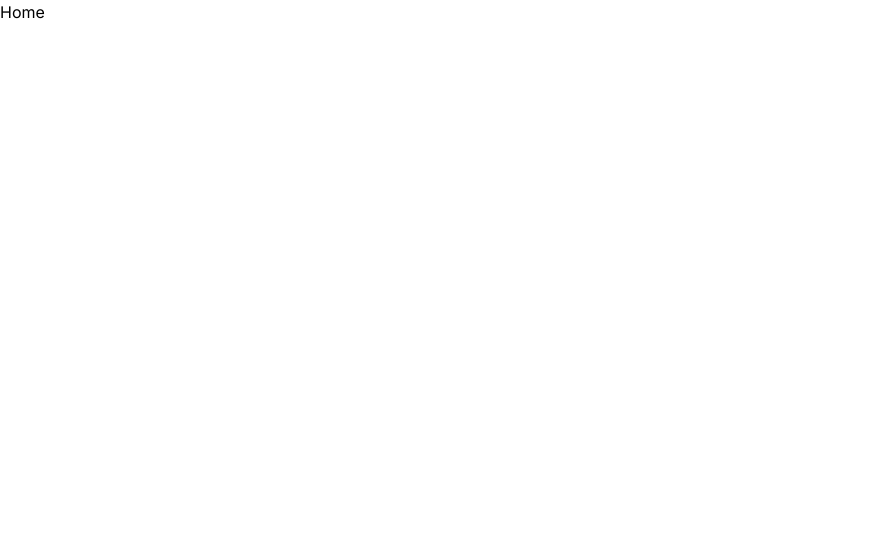
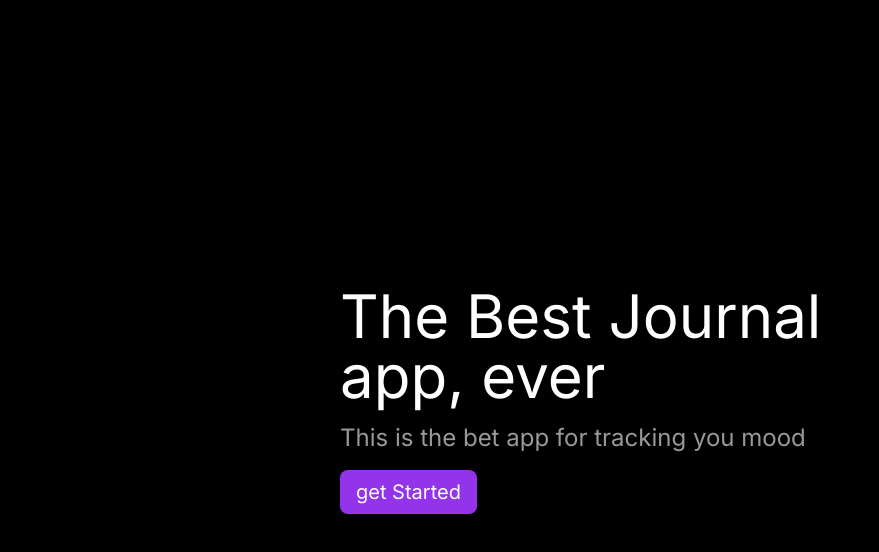
Before and after one commit to necastle88/MoodsAI, a Next.js app in the folder ai-mood-tracker/: page / in a window 1280 px wide. Shown: the top 552 px of the page, without its empty margins (0-879 px from the left). Built offline with nearby package versions, Linux system fonts and the light colour scheme.

Commit message:
creating routes

```diff
--- a/ai-mood-tracker/app/layout.tsx
+++ b/ai-mood-tracker/app/layout.tsx
@@ -1,11 +1,12 @@
 import './globals.css'
 import { Inter } from 'next/font/google'
+import { ClerkProvider } from '@clerk/nextjs';
 
 const inter = Inter({ subsets: ['latin'] })
 
 export const metadata = {
-  title: 'Create Next App',
-  description: 'Generated by create next app',
+  title: 'Moody',
+  description: 'Journal your moods',
 }
 
 export default function RootLayout({
@@ -14,8 +15,10 @@ export default function RootLayout({
   children: React.ReactNode
 }) {
   return (
-    <html lang="en">
-      <body className={inter.className}>{children}</body>
-    </html>
+    <ClerkProvider>
+      <html lang="en">
+        <body className={inter.className}>{children}</body>
+      </html>
+    </ClerkProvider>
   )
 }
--- /dev/null
+++ b/ai-mood-tracker/app/new-user/page.tsx
@@ -0,0 +1,5 @@
+const NewUser = () => {
+    return <div>Yo</div>
+}
+
+export default NewUser;
--- a/ai-mood-tracker/app/page.tsx
+++ b/ai-mood-tracker/app/page.tsx
@@ -1,5 +1,19 @@
+import Link from "next/link";
+
 export default function Home() {
   return (
-    <p>Home</p>
+    <div className="w-screen h-screen bg-black flex justify-center items-center text-white">
+      <div className="w-full max-w-[600px] mx-auto">
+        <h1 className="text-6xl mb-4">The Best Journal app, ever</h1>
+        <p className="text-2xl text-white/60 mb-4">This is the bet app for tracking you mood</p>
+        <div>
+          <Link href="/journal">
+          <button className="bg-purple-600 px-4 py-2 rounded-lg text-xl">
+            get Started
+          </button>
+          </Link>
+        </div>
+      </div>
+    </div>
   )
 }
--- /dev/null
+++ b/ai-mood-tracker/app/sign-in/[[...sign-in]]/page.tsx
@@ -0,0 +1,7 @@
+import { SignIn } from "@clerk/nextjs";
+
+const SignUpPage = () => {
+    return <SignIn />
+}
+
+export default SignUpPage;
--- /dev/null
+++ b/ai-mood-tracker/app/sign-up/[[...sign-up]]/page.tsx
@@ -0,0 +1,7 @@
+import { SignUp } from "@clerk/nextjs";
+
+const SignUpPage = () => {
+    return <SignUp redirectUrl="/new-user" afterSignUpUrl="/new-user" />
+}
+
+export default SignUpPage;
```
Also changed, not shown: ai-mood-tracker/middleware.ts (added, +14 -0 lines), 1 other file (tests, documents, lock files or other folders).
